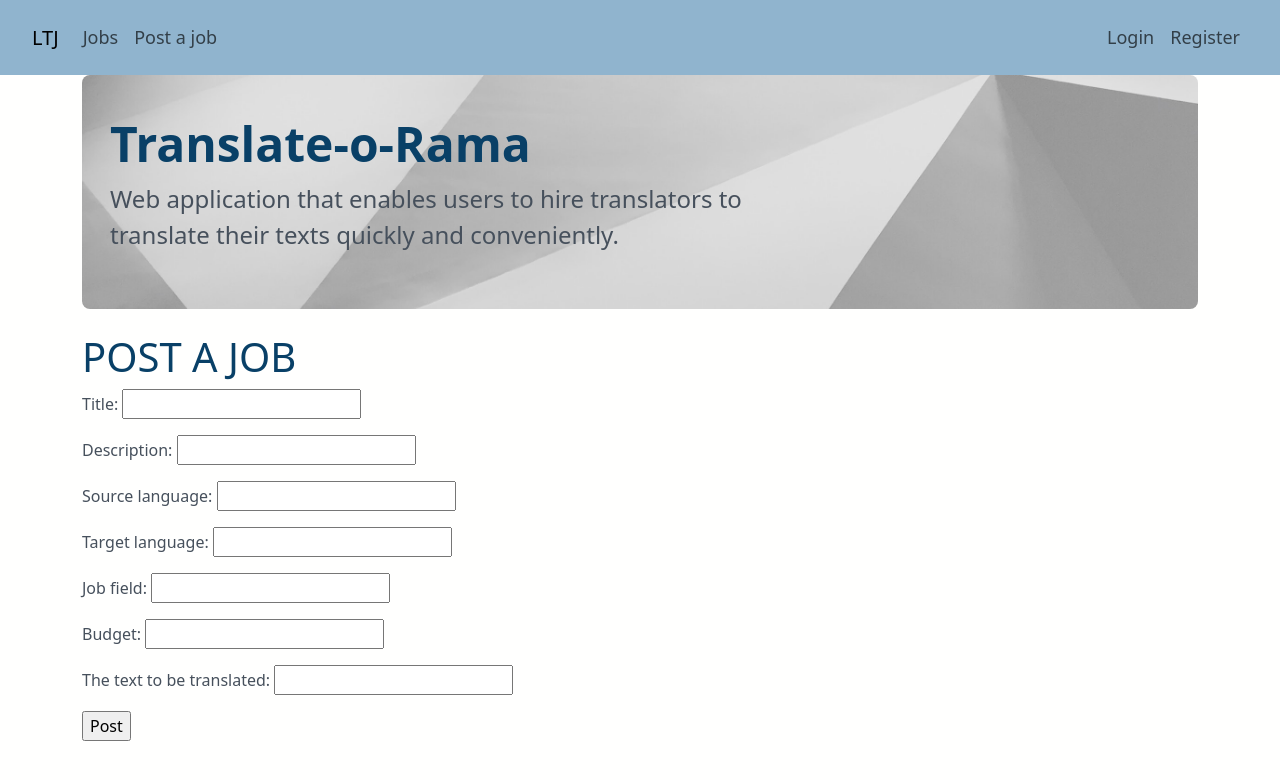
After one commit to lukakuterovac/translate-o-rama, a Django app: page /post_job in a window 1280 px wide. The commit adds this page. Shown: the top 780 px of the page. Run offline with Django 4.2, Linux system fonts and the light colour scheme; some libraries are stand-ins or nearby versions.

Commit message:
Add job model, make post_job.html

```diff
--- a/translationsite/app/templates/app/base.html
+++ b/translationsite/app/templates/app/base.html
@@ -26,7 +26,7 @@
                 <a class="nav-link" aria-current="page" href="#">Jobs</a>
                 </li>
                 <li class="nav-item">
-                <a class="nav-link" href="#">Post a job</a>
+                <a class="nav-link" href="{% url 'app:post_job' %}">Post a job</a>
                 </li>
             </ul>
             <ul class="navbar-nav ms-auto mb-2 mb-lg-0">
--- /dev/null
+++ b/translationsite/app/templates/app/post_job.html
@@ -0,0 +1,49 @@
+{% extends 'app/base.html' %}
+{% block content %}
+
+    <h1>POST A JOB</h1>
+
+    <form method="post">
+        {% csrf_token %}
+        <p>
+            <lable>Title:</label>
+            <input type="text" name="title"/>
+        </p>
+
+        <p>
+            <label>Description:</label>
+            <input type="text" name="description"/>
+        </p>
+
+        <p>
+            <label>Source language:</label>
+            <input type="text" name="source_lang"/>
+        </p>
+
+        <p>
+            <label>Target language:</label>
+            <input type="text" name="target_lang"/>
+        </p>
+
+        <p>
+            <label>Job field:</label>
+            <input type="text" name="job_field"/>
+        </p>
+
+        <p>
+            <label>Budget:</label>
+            <input type="text" name="budget"/>
+        </p>
+
+        <p>
+            <label>The text to be translated:</label>
+            <input type="text" name="text"/>
+        </p>
+
+        <p>
+            <input type="submit" value="Post"/>
+        </p>
+    </form>
+
+
+{% endblock content %}
--- a/translationsite/app/urls.py
+++ b/translationsite/app/urls.py
@@ -4,4 +4,5 @@ from . import views
 app_name = "app"
 urlpatterns = [
     path("dashboard", views.dashboard, name="dashboard"),
+    path("post_job", views.post_job, name="post_job"),
 ]
--- a/translationsite/app/views.py
+++ b/translationsite/app/views.py
@@ -1,5 +1,7 @@
 from django.shortcuts import render, get_object_or_404
 from django.http import HttpResponse, HttpResponseRedirect
+from django.urls import reverse
+from .models import Job
 
 
 def home(request):
@@ -13,3 +15,19 @@ def dashboard(request):
         "user": user,
     }
     return render(request, "app/dashboard.html", context)
+
+
+def post_job(request):
+    if request.method == "POST":
+        job_post = Job.objects.create(
+            user=request.user,
+            title=request.POST["title"],
+            description=request.POST["description"],
+            source_language=request.POST["source_lang"],
+            target_language=request.POST["target_lang"],
+            job_field=request.POST["job_field"],
+            budget=request.POST["budget"],
+            text=request.POST["text"],
+        )
+        return HttpResponseRedirect(reverse("app:post_job", args=[]))
+    return render(request, "app/post_job.html", {})
```
Also changed, not shown: translationsite/app/models.py (+47 -0 lines), translationsite/app/migrations/0002_jobfield_job.py (added), translationsite/db.sqlite3.
